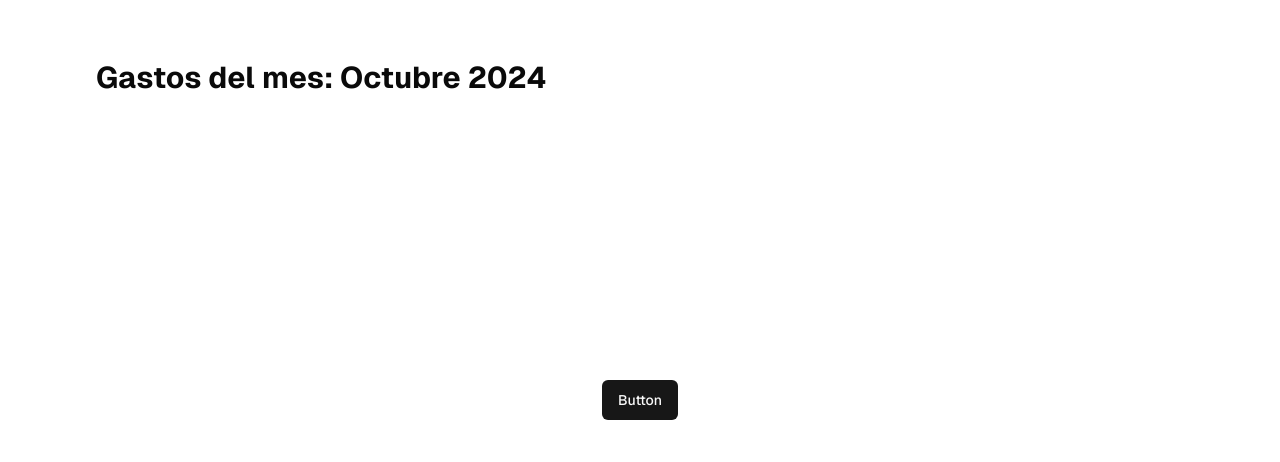
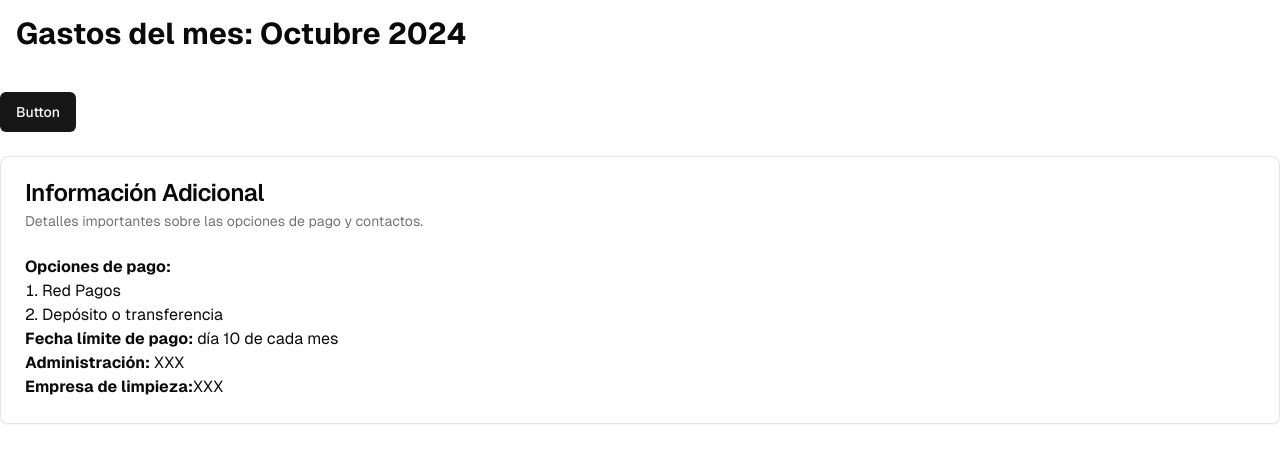
Before and after one commit to codeplaygroundspace/building-admin, a Next.js app: page / in a window 1280 px wide. Shown: the top 462 px of the page. Built offline with nearby package versions, Linux system fonts and the light colour scheme.

Commit message:
build first shadcn card component and display on home

```diff
--- a/src/app/globals.css
+++ b/src/app/globals.css
@@ -3,7 +3,7 @@
 @tailwind utilities;
 
 body {
-  font-family: Arial, Helvetica, sans-serif;
+  font-family: var(--font-geist-sans), Arial, Helvetica, sans-serif;
 }
 
 @layer base {
--- a/src/app/layout.tsx
+++ b/src/app/layout.tsx
@@ -14,8 +14,8 @@ const geistMono = localFont({
 });
 
 export const metadata: Metadata = {
-  title: "Create Next App",
-  description: "Generated by create next app",
+  title: "Admin dashboard",
+  description: "A place to track admin in and out expenses",
 };
 
 export default function RootLayout({
--- a/src/app/page.tsx
+++ b/src/app/page.tsx
@@ -1,11 +1,13 @@
+import InfoBox from "@/components/InfoBox";
 import Header from "../components/Header";
 import { Button } from "@/components/ui/button";
 
 export default function Home() {
   return (
-    <div className="grid grid-rows-[20px_1fr_20px] items-center justify-items-center min-h-screen p-8 pb-20 gap-16 sm:p-20  font-[family-name:var(--font-geist-sans)]">
+    <div className="font-[family-name:var(--font-geist-sans)]">
       <Header />
       <Button>Button</Button>
+      <InfoBox />
     </div>
   );
 }
--- /dev/null
+++ b/src/components/CardWrapper.tsx
@@ -0,0 +1,36 @@
+import {
+  Card,
+  CardContent,
+  CardDescription,
+  CardFooter,
+  CardHeader,
+  CardTitle,
+} from "@/components/ui/card";
+import { ReactNode } from "react";
+
+interface CardWrapperProps {
+  title: ReactNode;
+  description?: ReactNode;
+  content: ReactNode;
+  footer?: ReactNode;
+  className?: string;
+}
+
+export default function CardWrapper({
+  title,
+  description,
+  content,
+  footer,
+  className = "",
+}: CardWrapperProps) {
+  return (
+    <Card className={className}>
+      <CardHeader>
+        <CardTitle>{title}</CardTitle>
+        {description && <CardDescription>{description}</CardDescription>}
+      </CardHeader>
+      <CardContent>{content}</CardContent>
+      {footer && <CardFooter>{footer}</CardFooter>}
+    </Card>
+  );
+}
--- /dev/null
+++ b/src/components/InfoBox.tsx
@@ -0,0 +1,33 @@
+import CardWrapper from "./CardWrapper";
+
+export default function InfoBox() {
+  return (
+    <CardWrapper
+      className="mt-6"
+      title="Información Adicional"
+      description="Detalles importantes sobre las opciones de pago y contactos."
+      content={
+        <>
+          <p>
+            <strong>Opciones de pago:</strong>
+          </p>
+          <ol className="list-decimal list-inside">
+            <li>Red Pagos</li>
+            <li>Depósito o transferencia</li>
+          </ol>
+          <ul>
+            <li>
+              <strong>Fecha límite de pago:</strong> día 10 de cada mes
+            </li>
+            <li>
+              <strong>Administración:</strong> XXX
+            </li>
+            <li>
+              <strong>Empresa de limpieza:</strong>XXX
+            </li>
+          </ul>
+        </>
+      }
+    />
+  );
+}
```
Also changed, not shown: src/components/ExpenseSummaryCard.tsx (deleted).
